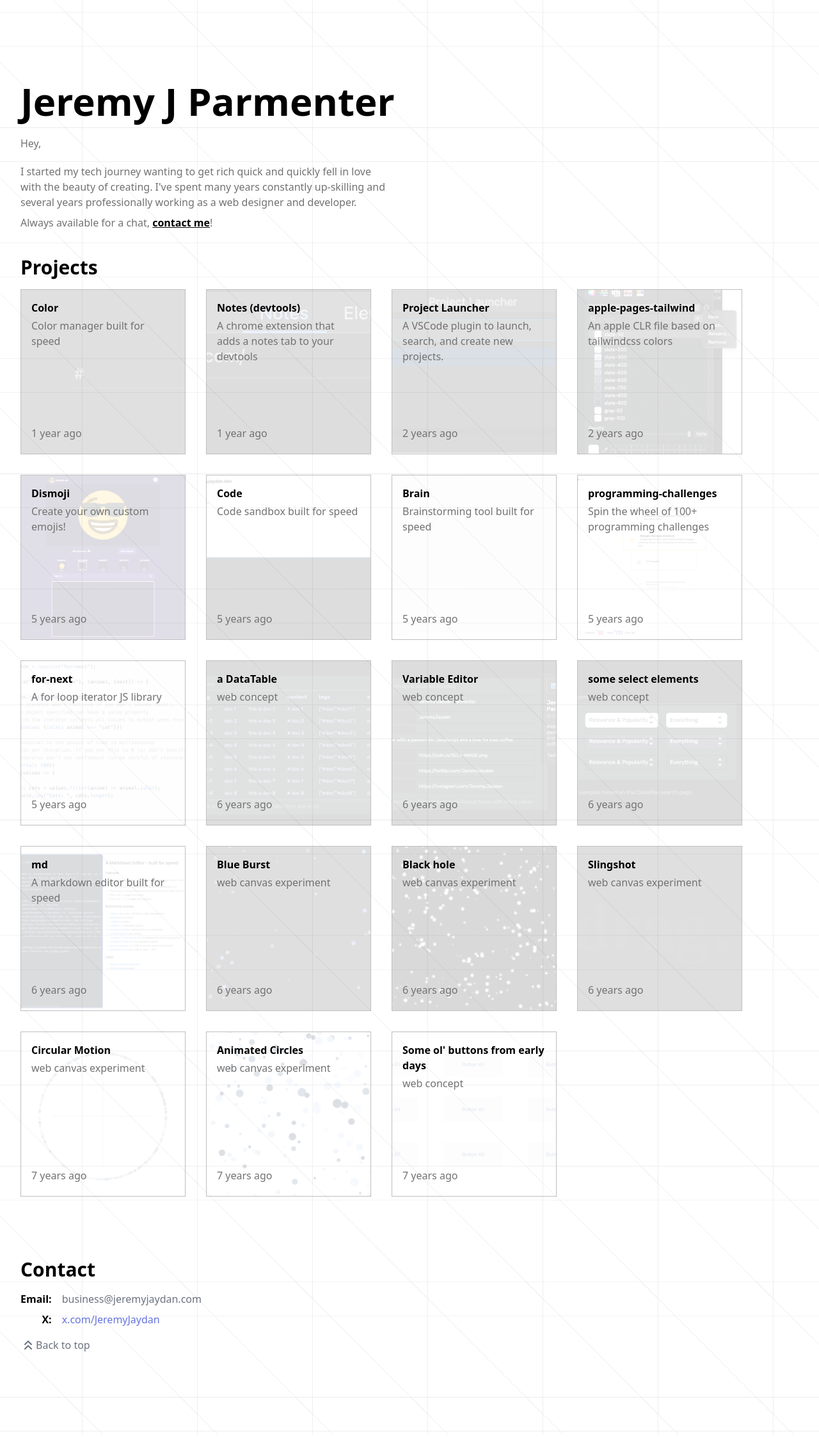
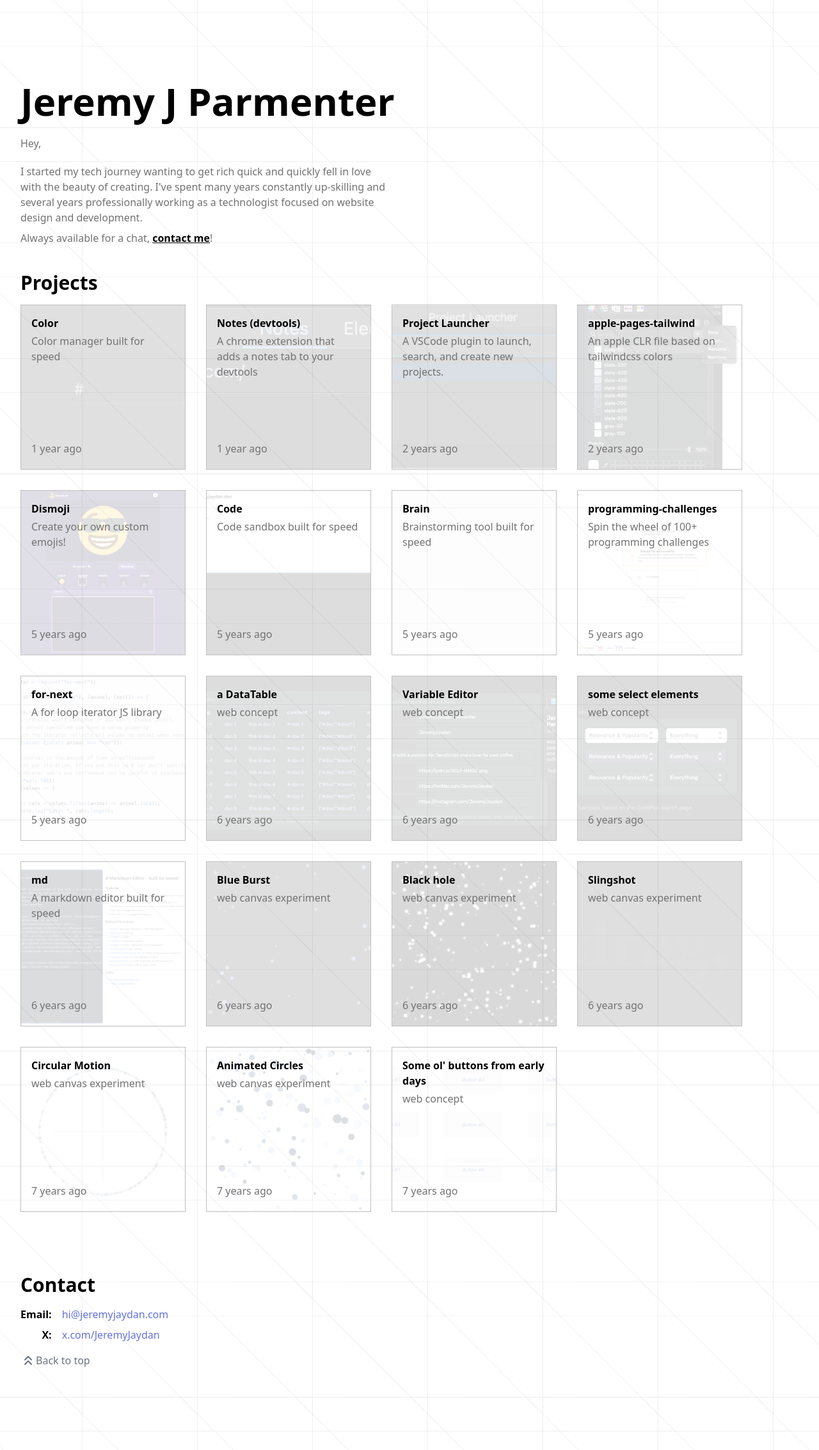
Before and after one commit to JeremyJaydan/jeremyjaydan.au, a website with bundled scripts: page index.html in a window 1280 px wide. Shown: the whole page at 64% size. Before the commit the page ends 2242 px from the top, so only its background shows below. Built offline with nearby package versions, Linux system fonts and the light colour scheme.

Commit message:
Rewrite about me

```diff
--- a/index.html
+++ b/index.html
@@ -32,7 +32,7 @@
   <section class="w-full max-w-7xl mx-auto">
     <h1 class="sm:text-6xl text-2xl text-black dark:text-white font-bold">Jeremy J Parmenter</h1>
     <p class="pt-6 pb-4 text-[#727272] dark:text-[#A4A4A4]">Hey,</p>
-    <p class="py-1 max-w-xl text-[#727272] dark:text-[#A4A4A4]">I started my tech journey wanting to get rich quick and quickly fell in love with the beauty of creating. I've spent many years constantly up-skilling and several years professionally working as a web designer and developer.</p>
+    <p class="py-1 max-w-xl text-[#727272] dark:text-[#A4A4A4]">I started my tech journey wanting to get rich quick and quickly fell in love with the beauty of creating. I've spent many years constantly up-skilling and several years professionally working as a technologist focused on website design and development.</p>
     <p class="py-1 pb-6 text-[#727272] dark:text-[#A4A4A4]">Always available for a chat, <span onclick="window.scrollTo({ top: document.body.scrollHeight, behavior: 'smooth' });" class="select-none cursor-pointer font-bold !text-black dark:!text-white underline">contact me</span>!</p>
   </section>
 
@@ -49,7 +49,7 @@
         <span class="font-bold pt-2">X:</span>
       </div>
       <div class="flex flex-col pt-4">
-        <span class="select-all text-gray-500 dark:text-gray-400">business@jeremyjaydan.com</span>
+        <a class="text-[#6573DE] hover:underline" href="mailto:hi@jeremyjaydan.com">hi@jeremyjaydan.com</span>
         <a class="text-[#6573DE] hover:underline pt-2" target="_blank" href="https://x.com/JeremyJaydan">x.com/JeremyJaydan</a>
       </div>
     </div>
```
Also changed, not shown: 1 other file.
